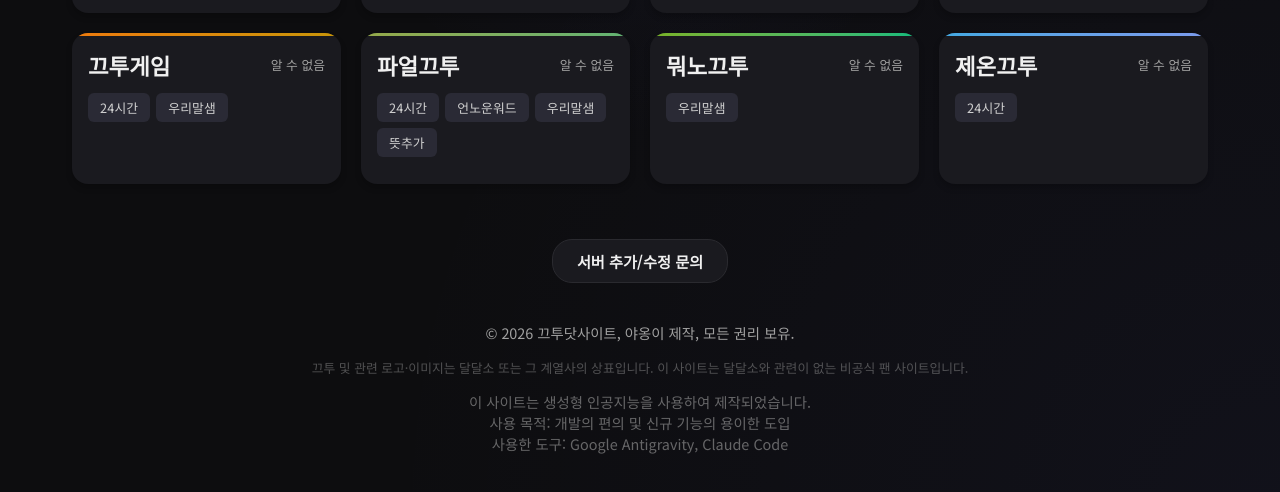
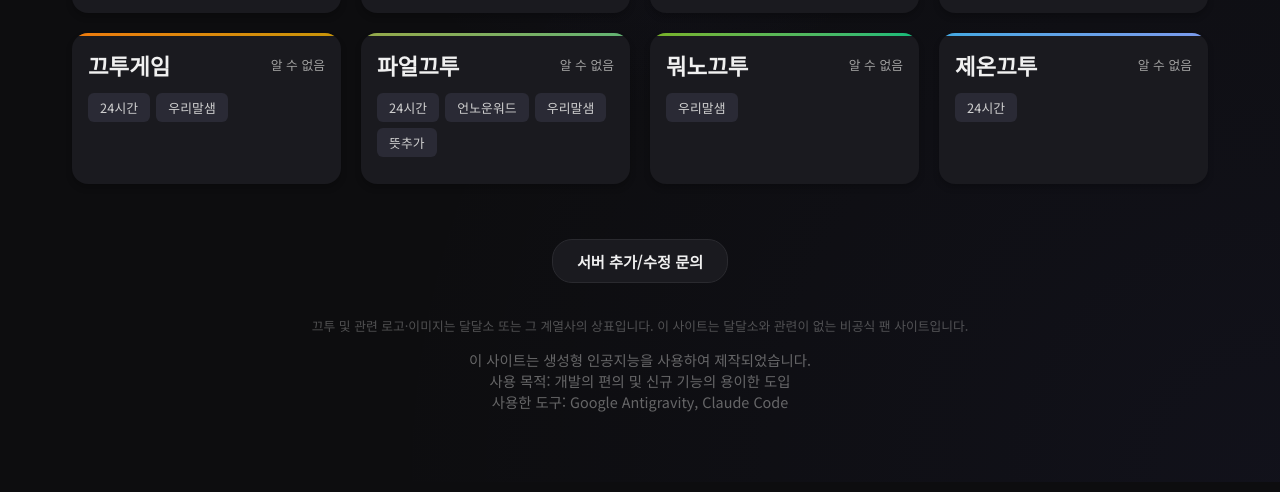
Before and after one commit to kitt3n69420/kkutu-site, a plain HTML site: page index.html in a window 1280 px wide. Shown: the part 778-1270 px from the top of the page. Drawn offline with Linux system fonts and the light colour scheme; no server answers.

Commit message:
ㄴㄹㅇㅁㄴㅇㄹㅁㄴㅇㄹㅁㄴㅇㄹ

```diff
--- a/index.html
+++ b/index.html
@@ -106,7 +106,6 @@
         </div>
 
         <footer>
-            <p>&copy; 2026 끄투닷사이트, 야옹이 제작, 모든 권리 보유.</p>
             <p class="trademark-notice">끄투 및 관련 로고·이미지는 달달소 또는 그 계열사의 상표입니다. 이 사이트는 달달소와 관련이 없는 비공식 팬 사이트입니다.</p>
             <p class="ai-notice">이 사이트는 생성형 인공지능을 사용하여 제작되었습니다.<br>사용 목적: 개발의 편의 및 신규 기능의 용이한 도입<br>사용한 도구: Google
                 Antigravity, Claude Code</p>
```
